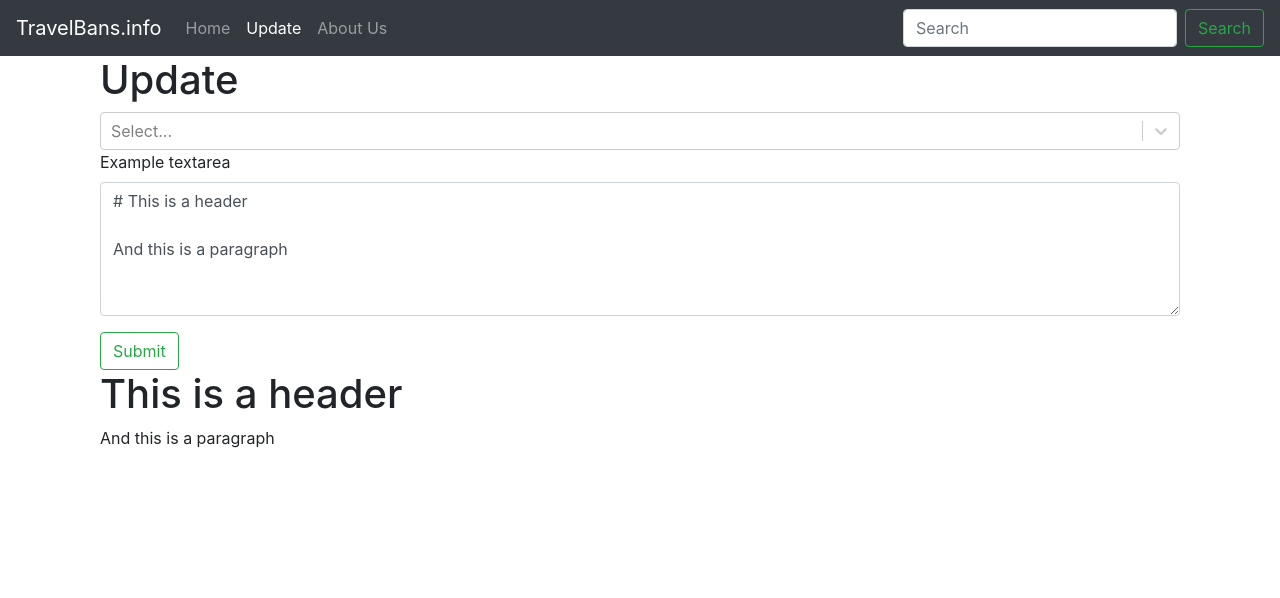
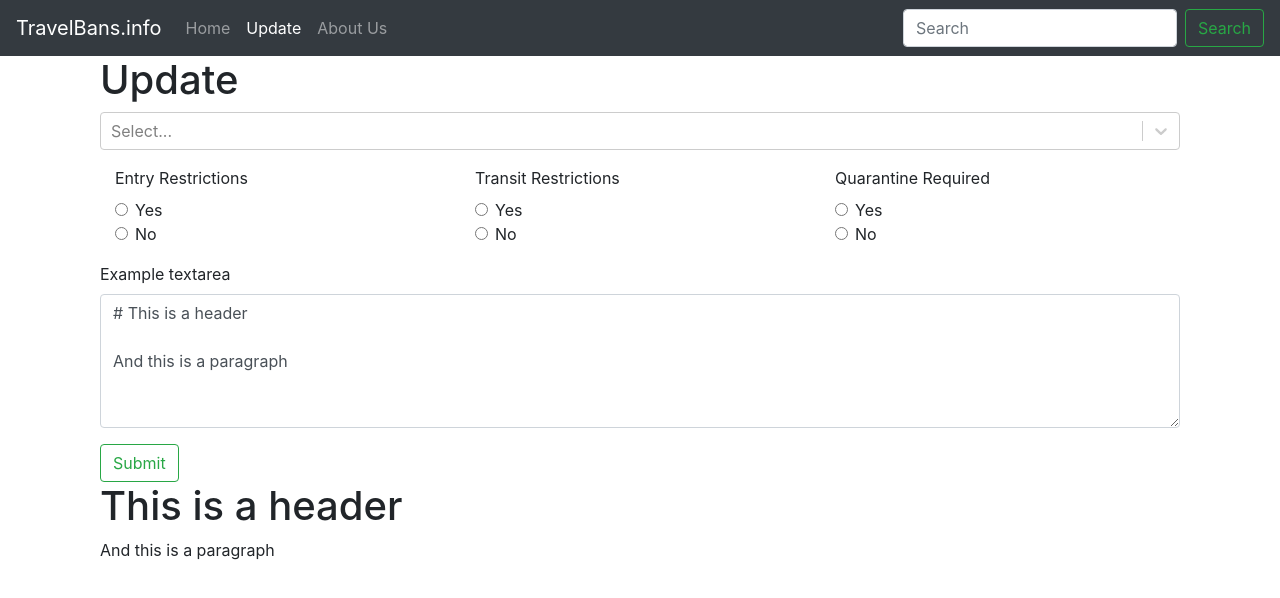
Before and after one commit to Josh2609/COVID19-travel-restrictions, a React (Create React App) app in the folder client/: page /#/update in a window 1280 px wide. Shown: the top 598 px of the page. Built offline with nearby package versions, Linux system fonts and the light colour scheme; no server answers.

Commit message:
Update: Shows all current held data in the DB for the selected country

```diff
--- a/client/src/Update.js
+++ b/client/src/Update.js
@@ -1,5 +1,5 @@
 import React, { Component } from "react";
-import { Form, Container, FormControl, Button } from 'react-bootstrap';
+import { Form, Container, Col, Button, Row } from 'react-bootstrap';
 import ReactMarkdown from 'react-markdown'
 import axios from 'axios';
 import Select from 'react-select'
@@ -14,6 +14,12 @@ class Update extends Component {
       input: '# This is a header\n\nAnd this is a paragraph',
       countryList: [],
       selectedOption: null,
+      country: {
+        name: "",
+        linkName: "",
+        restrictions: {
+        }
+      }
     }
   }
 
@@ -39,7 +45,8 @@ class Update extends Component {
   handleSelectCountryChange(evt) {
     axios.get('http://192.168.1.225:5000/api/country/' + evt.value)
       .then(res => {
-        this.setState({input: res.data.data.restrictions.fco.description})
+        this.setState({ input: res.data.data.restrictions.fco.description })
+        this.setState({country: res.data.data})
         alert(JSON.stringify(res.data.data.restrictions.fco.description))
 
       })
@@ -59,7 +66,7 @@ class Update extends Component {
       data
     })
   }
-
+//(typeof variable !== 'undefined')
 
   render() {
     return (
@@ -67,11 +74,43 @@ class Update extends Component {
         <Container>
           <h1>Update</h1>
           <Form onSubmit={this.handleSubmit}>
-            <Form.Group controlId="update">
+
+            <Form.Group controlId="formCountrySelect">
               <Select onChange={this.handleSelectCountryChange} name="country" isClearable options={this.state.countryList} />
+            </Form.Group>
+            <Container>
+              <Row>
+                <Col>
+                  <Form.Group controlId="formEntryRadio">
+                    <Form.Label>Entry Restrictions</Form.Label>
+                    <Form.Check type="radio" name="entryRadio" checked={(typeof this.state.country.restrictions.entry !=='undefined') ? this.state.country.restrictions.entry ? true : false : false} id="entryRadioYes" label="Yes" />
+                    <Form.Check type="radio" name="entryRadio" checked={(typeof this.state.country.restrictions.entry !=='undefined') ? this.state.country.restrictions.entry ? false : true : false} id="entryRadioNo" label="No" />
+                  </Form.Group>
+                </Col>
+
+                <Col>
+                  <Form.Group controlId="formTransitRadio">
+                    <Form.Label>Transit Restrictions</Form.Label>
+                    <Form.Check type="radio" name="transitRadio" checked={(typeof this.state.country.restrictions.transit !=='undefined') ? this.state.country.restrictions.transit ? true : false : false} id="transitRadioYes" label="Yes" />
+                    <Form.Check type="radio" name="transitRadio" checked={(typeof this.state.country.restrictions.transit !=='undefined') ? this.state.country.restrictions.transit ? false : true : false} id="transitRadioNo" label="No" />
+                  </Form.Group>
+                </Col>
+
+                <Col>
+                  <Form.Group controlId="formQuarantineRadio">
+                    <Form.Label>Quarantine Required</Form.Label>
+                    <Form.Check type="radio" name="quarantineRadio" checked={(typeof this.state.country.restrictions.quarantine !=='undefined') ? this.state.country.restrictions.quarantine ? true : false : false} id="quarantineRadioYes" label="Yes" />
+                    <Form.Check type="radio" name="quarantineRadio" checked={(typeof this.state.country.restrictions.quarantine !=='undefined') ? this.state.country.restrictions.quarantine ? false : true : false} id="quarantineRadioNo" label="No" />
+                  </Form.Group>
+                </Col>
+              </Row>
+
+            </Container>
+            <Form.Group controlId="formCountryRestrictions">
               <Form.Label>Example textarea</Form.Label>
               <Form.Control name="text" as="textarea" rows="5" value={this.state.input} onChange={this.handleMarkdownChange} />
             </Form.Group>
+
             <Button variant="outline-success" type="submit">Submit</Button>
           </Form>
           <ReactMarkdown source={this.state.input} />
```
Also changed, not shown: 1 other file (tests, documents, lock files or other folders).
